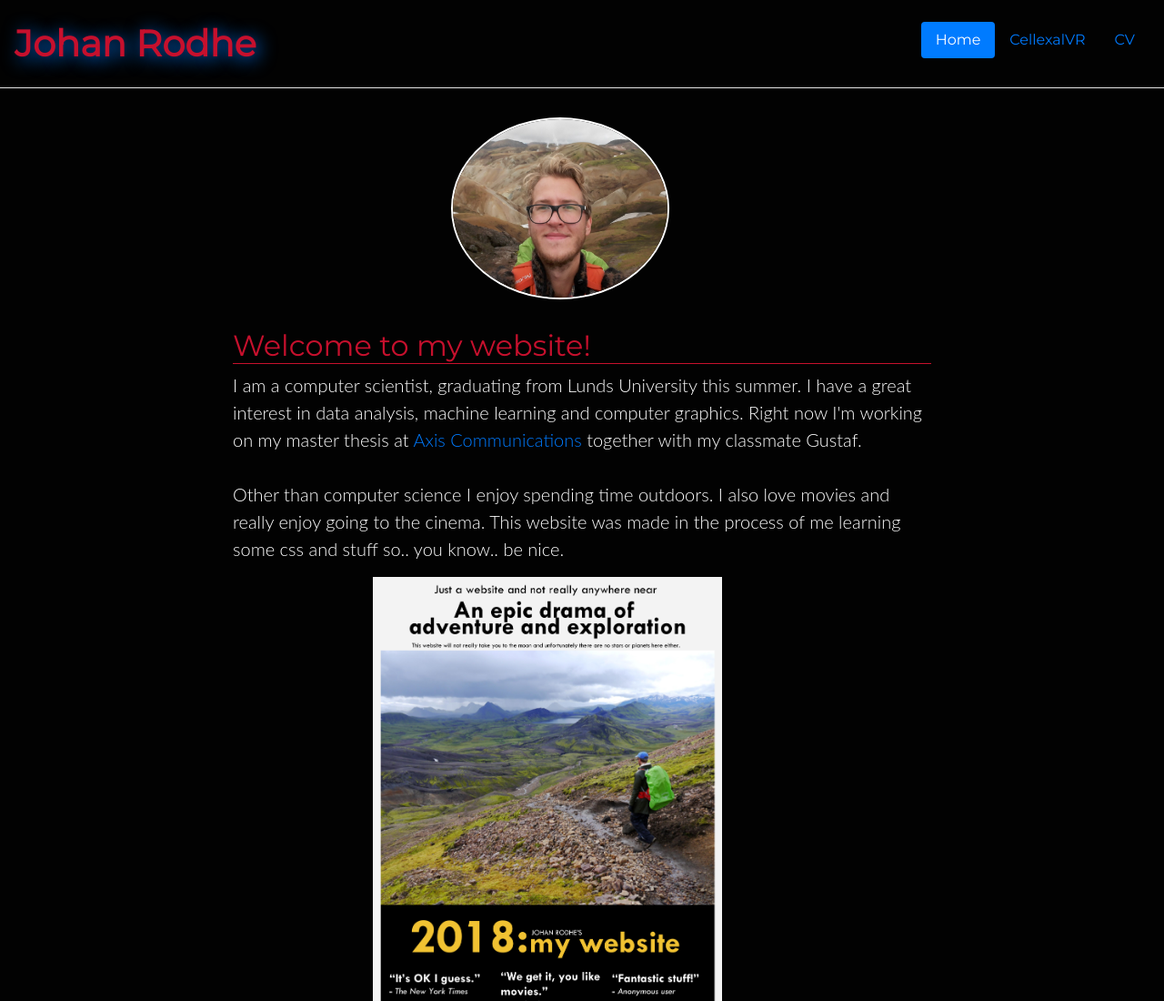
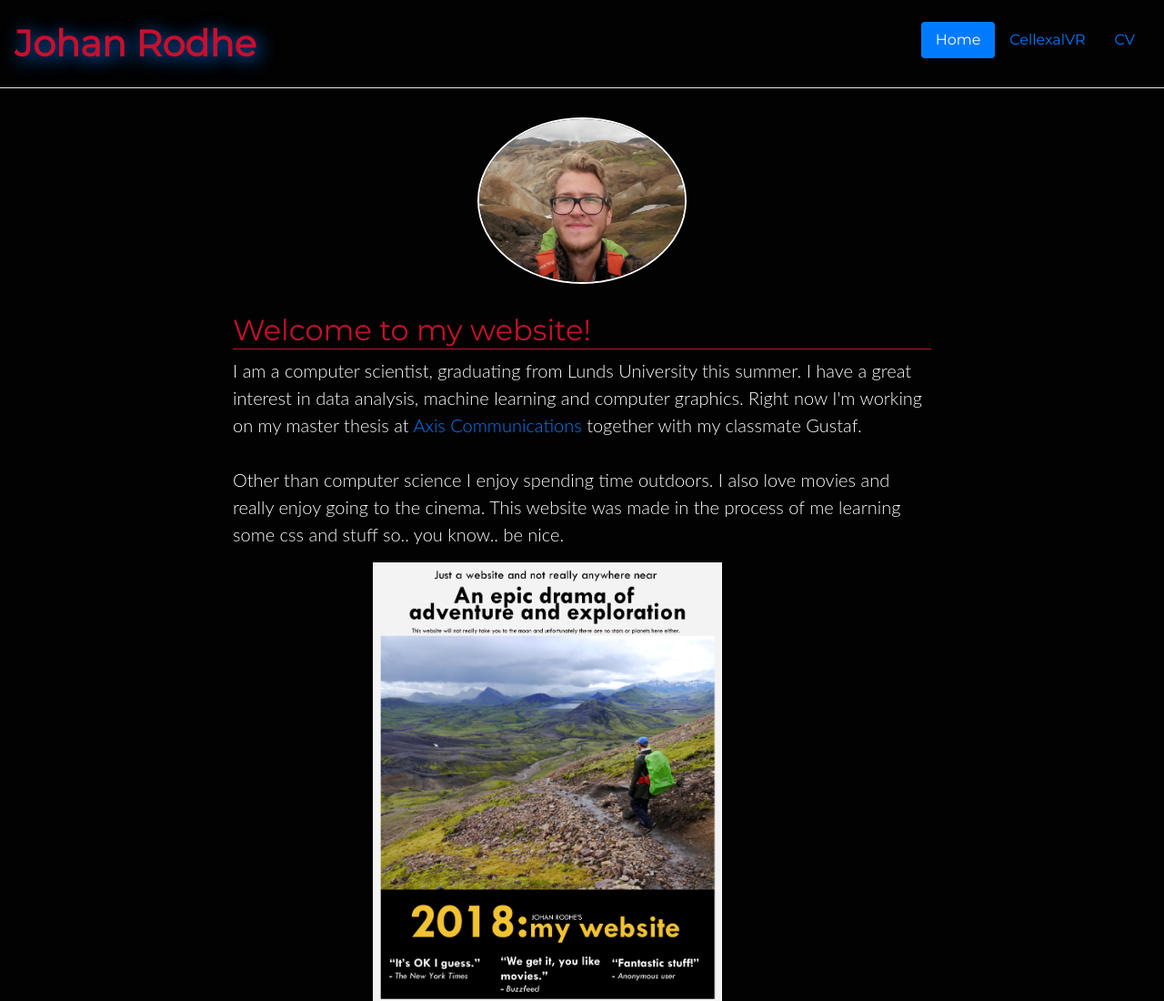
Before and after one commit to JohanRodhe/johanrodhe.github.io, a plain HTML site: page index.html in a window 1280 px wide. Shown: the top 1100 px of the page at 91% size. Drawn offline with Linux system fonts and the light colour scheme; a script that the page names is missing.

Commit message:
avatar placement

```diff
--- a/css/narrow-jumbotron.css
+++ b/css/narrow-jumbotron.css
@@ -87,10 +87,12 @@ body {
 }
 
 #avatar {
-  margin-top: 0em;
-  margin-right: 15em;
+  display: block;
+  margin-left: auto;
+  margin-right: auto;
   margin-bottom: 2em;
-  margin-left: 15em;
+  width: 30%;
+  height: 40%;
   border-radius: 50%;
   border: solid 2px #ffffff;
 }
```
